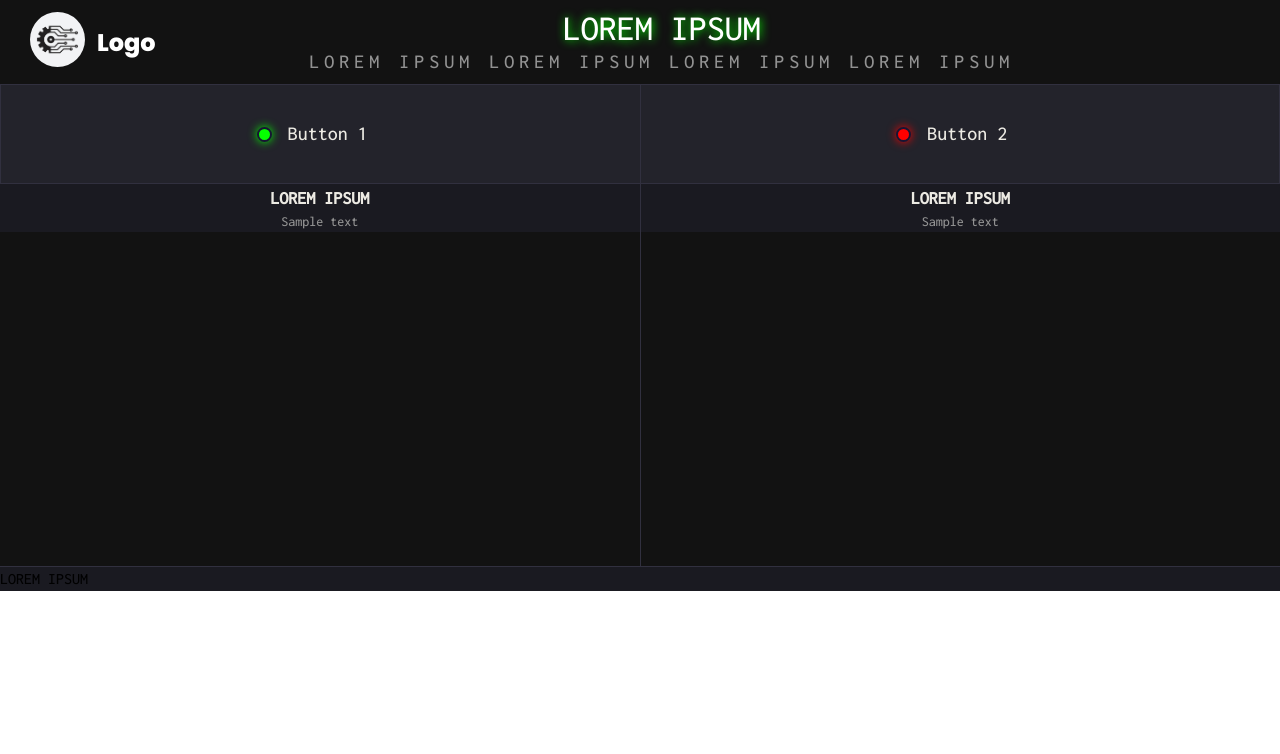
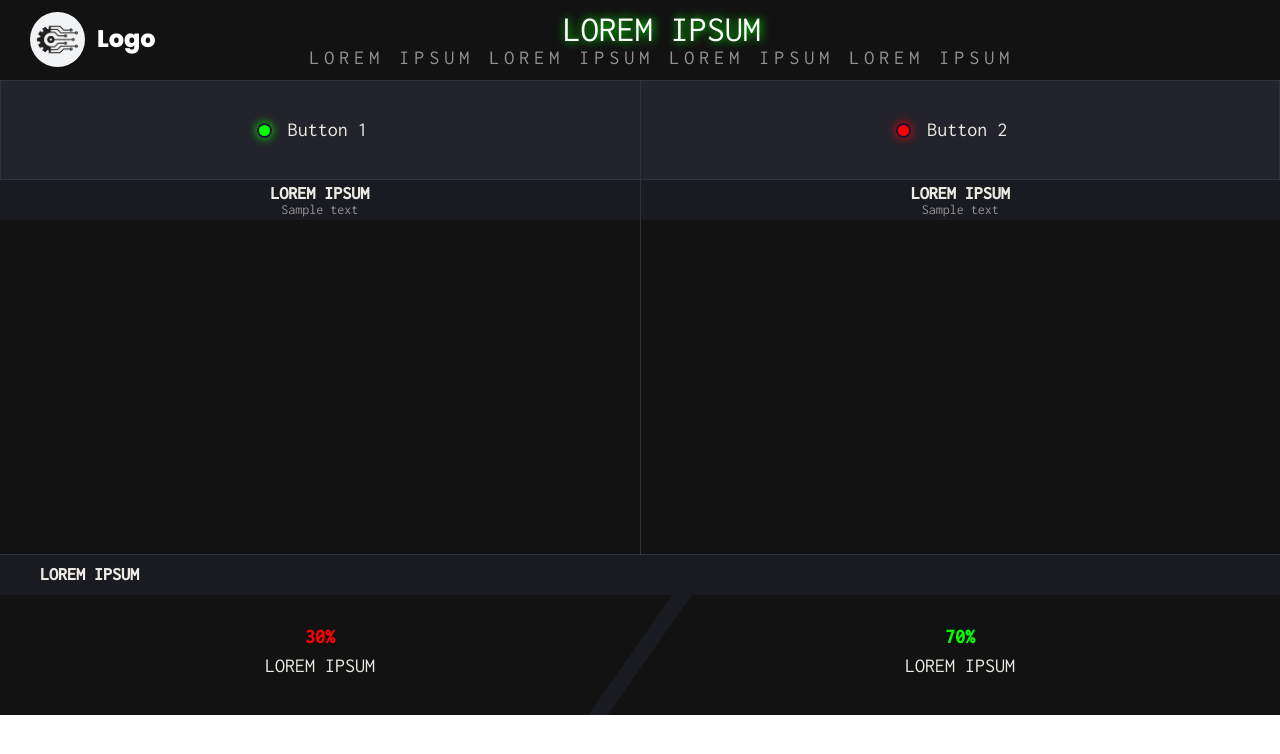
Before and after one commit to GerganaKristinova/WebThree-project, a React (Vite) app: page / in a window 1280 px wide. Shown: the top 754 px of the page. Built offline with nearby package versions, Linux system fonts and the light colour scheme.

Commit message:
Change component added
+ some cosmetic changes

```diff
--- a/src/components/Change.jsx
+++ b/src/components/Change.jsx
@@ -1,12 +1,21 @@
 export default function Change() {
   return (
-    <div>
-      <div className="bg-gray">
-        <h3>LOREM IPSUM</h3>
+    <>
+      <div className="h-10 bg-gray">
+        <h3 className="text-s md:text-lg md:font-semibold lg:text-lg lg:font-semibold text-pearlwhite pt-3 pl-6 md:pt-2.5 md:pl-7.5 lg:pt-2.5 lg:pl-10">LOREM IPSUM</h3>
       </div>
-      <div>
-
+      <div className="flex h-30 relative overflow-hidden">
+        <div className="h-48 w-4 absolute m-auto left-0 right-0 top-0 bottom-0 rotate-35 bg-gray">
+        </div>
+        <div className="bg-dark flex-grow text-center border-b-lightgray p-8">
+          <p className="text-xl sm:font-semibold md:text-2xl md:font-bold lg:text-xl lg:font-bold text-red pb-3.5 md:pb-2 lg:pb-2">30%</p>
+          <h3 className="text-s md:text-2xl lg:text-xl text-pearlwhite">LOREM IPSUM</h3>
+        </div>
+        <div className="bg-dark flex-grow text-center border-b-lightgray p-8">
+          <p className="text-xl sm:font-semibold md:text-2xl md:font-bold lg:text-xl lg:font-bold text-green pb-3.5 md:pb-2 lg:pb-2">70%</p>
+          <h3 className="text-s md:text-2xl lg:text-xl text-pearlwhite">LOREM IPSUM</h3>
+        </div>
       </div>
-    </div>
+    </>
   );
 }
--- a/src/components/Header.jsx
+++ b/src/components/Header.jsx
@@ -3,7 +3,7 @@ export default function Header() {
     <header className="md:flex lg:flex md:bg-dark lg:bg-dark">
       <div className="flex bg-dark h-13.5 md:h-20 pl-6 pt-2 md:pl-7.5 md:pt-3">
         <img className="w-10.5 h-10.5 md:w-13 md:h-13 rounded-full" src="logo.jpg" alt="logo" />
-        <h4 className="font-sans text-white text-sm md:text-xl lg:text-2xl pl-2 pt-3 md:pl-3 md:pt-4 lg:pl-3 lg:pt-3.5">Logo</h4>
+        <h4 className="font-sans leading-5 md:leading-6 lg:leading-6 text-white text-sm md:text-xl lg:text-2xl pl-2 pt-3 md:pl-3 md:pt-4 lg:pl-3 lg:pt-3.5">Logo</h4>
       </div>
       <div className="sm:bg-gray md:bg-dark lg:bg-dark pt-2 pb-2 md:pr-32 lg:pr-28 m-auto text-center">
         <h1 className="text-xl md:text-4xl text-white text-shadow-glow text-shadow-green">LOREM IPSUM</h1>
--- a/src/components/WeekChart.jsx
+++ b/src/components/WeekChart.jsx
@@ -1,8 +1,8 @@
 export default function WeekChart() {
   return (
     <div className="md:flex-grow lg:flex-grow">
-      <div className="sm:h-17 md:h-12 lg:h-12 bg-gray border-r border-lightgray">
-        <h2 className="text-s md:text-lg lg:text-lg md:font-semibold lg:font-semibold text-pearlwhite sm:pl-6 sm:pt-3 md:pl-0 md:pt-0 lg:pl-0 lg:pt-0 md:text-center lg:text-center">LOREM IPSUM</h2>
+      <div className="sm:h-17 md:h-10 lg:h-10 bg-gray border-r border-lightgray">
+        <h2 className="text-s md:text-lg lg:text-lg md:font-semibold lg:font-semibold text-pearlwhite sm:pl-6 sm:pt-4 md:pl-0 md:pt-1 lg:pl-0 lg:pt-1 md:text-center lg:text-center">LOREM IPSUM</h2>
         <p className="text-xs md:text-sm lg:text-sm md:text-center lg:text-center text-darkwhite sm:pl-6 md:pl-0 lg:pl-0">Sample text</p>
       </div>
       <div className="h-85 bg-dark border-r border-b border-lightgray">
--- a/src/components/YearChart.jsx
+++ b/src/components/YearChart.jsx
@@ -1,8 +1,8 @@
 export default function YearChart() {
     return (
       <div className="md:flex-grow lg:flex-grow">
-        <div className="h-17 md:h-12 lg:h-12 bg-gray">
-          <h2 className="text-s md:text-lg md:font-semibold lg:text-lg lg:font-semibold text-pearlwhite sm:pl-6 sm:pt-3 md:pl-0 md:pt-0 lg:pl-0 lg:pt-0 md:text-center lg:text-center">LOREM IPSUM</h2>
+        <div className="h-17 md:h-10 lg:h-10 bg-gray">
+          <h2 className="text-s md:text-lg md:font-semibold lg:text-lg lg:font-semibold text-pearlwhite sm:pl-6 sm:pt-4 md:pl-0 md:pt-1 lg:pl-0 lg:pt-1 md:text-center lg:text-center">LOREM IPSUM</h2>
           <p className="text-xs md:text-sm lg:text-sm md:text-center lg:text-center text-darkwhite sm:pl-6 md:pl-0 lg:pl-0">Sample text</p>
         </div>
         <div className="h-85 bg-dark border-b border-lightgray">
--- a/src/index.css
+++ b/src/index.css
@@ -4,9 +4,6 @@
 
 @layer base {
   html {
-    font-family: "Inconsolata", monospace;
-    line-height: 1.5;
-    font-weight: 500;
-    font-size: 16px;
+    font: normal 16px/1.04 "Inconsolata", monospace;
   }
 }
--- a/tailwind.config.js
+++ b/tailwind.config.js
@@ -25,6 +25,16 @@ export default {
       red: '#FF0000',
       green: '#05FF00',
     },
+    fontSize: {
+      'xs': '0.75rem',
+      'sm': '0.875rem',
+      'base': '1rem',
+      'lg': '1.125rem',
+      'xl': '1.25rem',
+      '2xl': '1.5rem',
+      '3xl': '1.875rem',
+      '4xl': '2.25rem'
+    },
     fontFamily: {
       sans: ['Poppins', 'sans-serif'],
     },
@@ -37,6 +47,7 @@ export default {
         '13.5': '3.75rem', //60px
         '17': '4.0625rem', //65px
         '25': '6.25rem', //100px
+        '30': '7.5rem', //120px
         '85': '20.9375rem', //335px
       },
       textShadow: {
@@ -51,6 +62,9 @@ export default {
       },
       boxShadow: {
         'glow': '0 0 10px',
+      },
+      rotate: {
+        '35': '35deg',
       }
     },
   },
```
